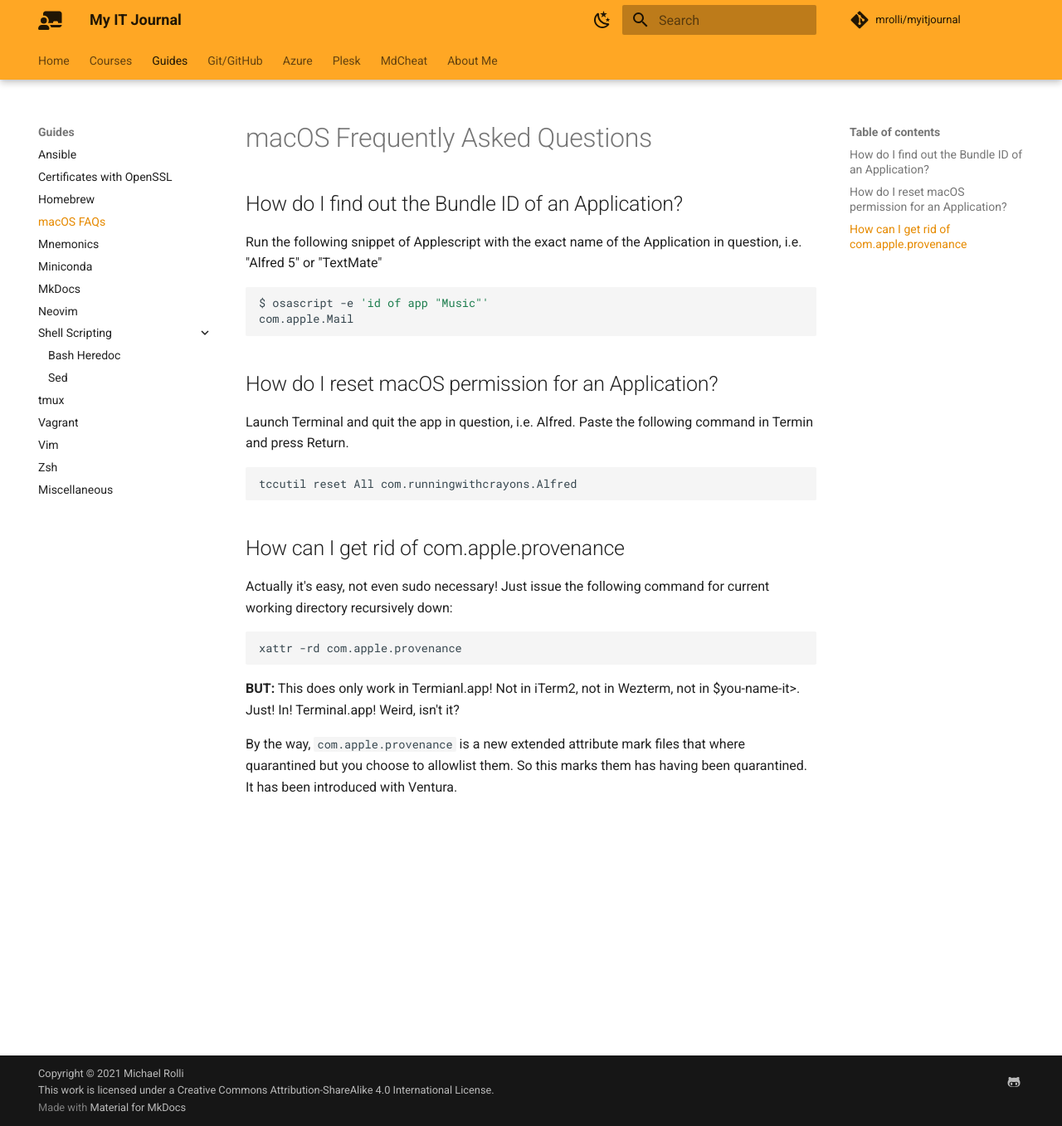
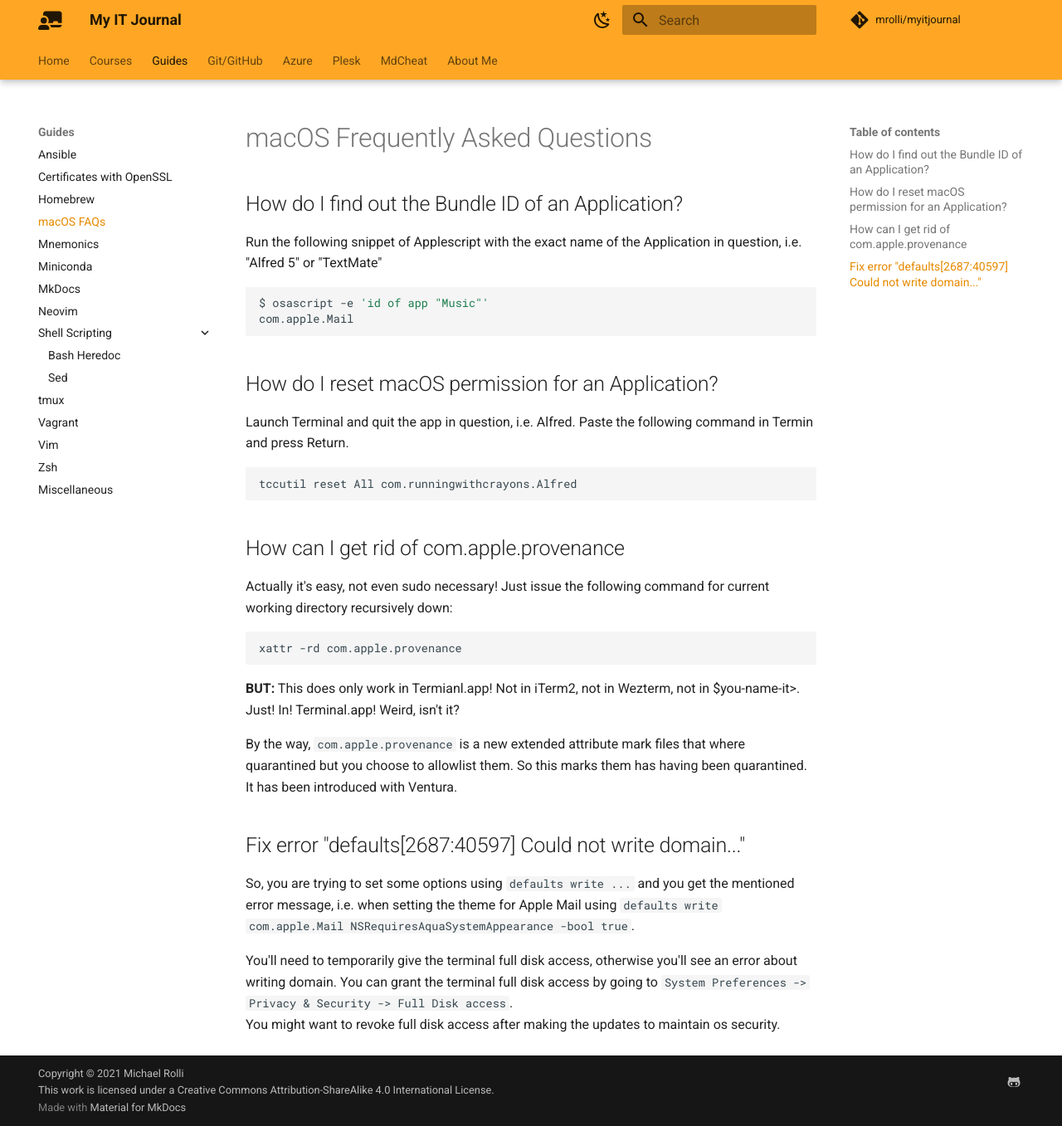
Before and after one commit to mrolli/myitjournal, an MkDocs documentation site: the page built from docs/guides/macos_faq.md, in a window 1280 px wide and 1357 px high. Shown: the whole window at 83% size. Built offline with MkDocs 1.6.1 and Material for MkDocs 9.7.7, drawn with Linux system fonts in a browser that asks for light colours; comment, search, counter and statistics services are not loaded.

Commit message:
feat: add new maOS faq

```diff
--- a/docs/guides/macos_faq.md
+++ b/docs/guides/macos_faq.md
@@ -34,3 +34,15 @@
 By the way, `com.apple.provenance` is a new extended attribute mark files that
 where quarantined but you choose to allowlist them. So this marks them has
 having been quarantined. It has been introduced with Ventura.
+
+## Fix error "defaults[2687:40597] Could not write domain..."
+
+So, you are trying to set some options using `defaults write ...` and you get
+the mentioned error message, i.e. when setting the theme for Apple Mail using
+`defaults write com.apple.Mail NSRequiresAquaSystemAppearance -bool true`.
+
+You'll need to temporarily give the terminal full disk access, otherwise you'll
+see an error about writing domain. You can grant the terminal full disk access
+by going to `System Preferences -> Privacy & Security -> Full Disk access`.
+You might want to revoke full disk access after making the updates to maintain os
+security.
```
